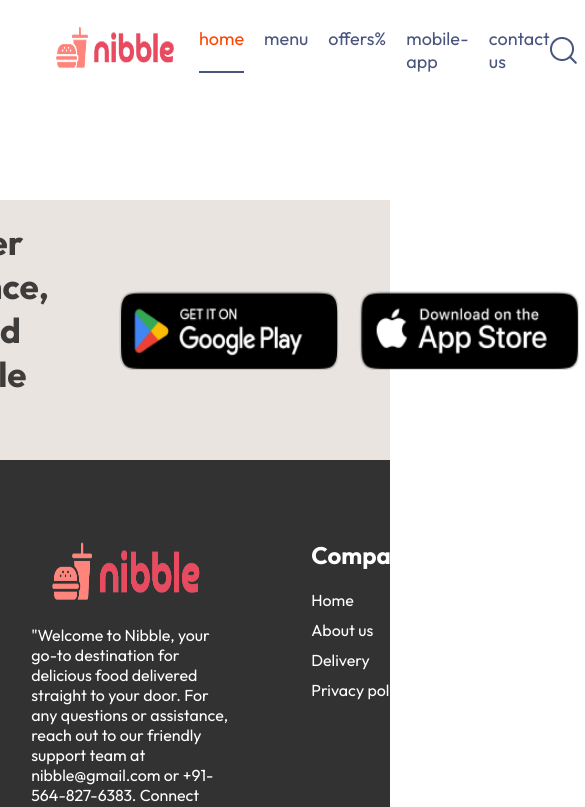
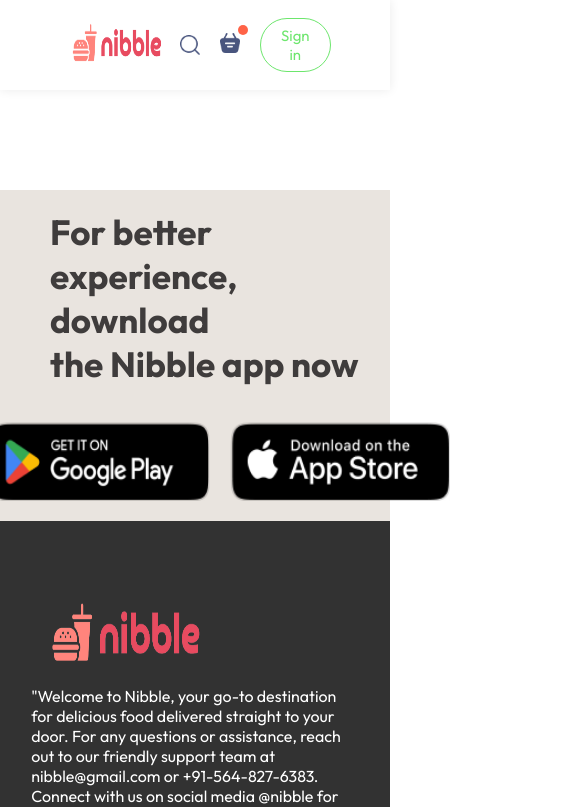
Before and after one commit to arshthakur/Food-Delivery-App, a React (Vite) app: page /order in a window 390 px wide. Shown: the top 807 px of the page, 585 px wide, since content can reach past the window. Built offline with nearby package versions, Linux system fonts and the light colour scheme.

Commit message:
add mobile view

```diff
--- a/src/App.jsx
+++ b/src/App.jsx
@@ -10,8 +10,8 @@
 const App =()=>{
   return(
     <>
+<Navbar></Navbar>
 <div className='app'>
-<Navbar></Navbar>
 <Routes>
  < Route path='/' element={<Home/>}/>
  < Route path='/cart' element={<Cart/>}/>
--- a/src/components/AppStore/AppStore.css
+++ b/src/components/AppStore/AppStore.css
@@ -2,9 +2,6 @@
   color: white;
   background-color:rgba(230, 225, 219, 0.87);
   display: flex;
-  /* flex-direction: column; */
-  /* display: grid;
-  grid-template-columns: 2fr 1fr 1fr; */
   align-items: center;
   justify-content: center;
   gap: 20px;
@@ -16,17 +13,11 @@
 .app-store .para{
   font-size: 30px;
   font-weight: 600;
-  margin-left: 50px;
+  margin-left: 30px;
   color: rgb(63, 60, 60);
 }
 
 .app-store .playstore{
-/* display: grid; */
-  /* flex-direction: column; */
-  /* grid-template-columns: 2fr 1fr 1fr; */
-  /* gap: 20px; */
-  /* margin-left: 150px; */
-
   display: flex;
   align-items: center;
   margin-left: 50px;
@@ -37,3 +28,15 @@
   width: 220px;
   height: 80px;
 }
+
+.app-store .playstore img:hover{
+  transform: scale(1.05);
+}
+
+@media(max-width:750px){
+  .app-store{
+    display: flex;
+    flex-direction: column;
+    gap: 35px;
+  }
+}
--- a/src/components/AppStore/AppStore.jsx
+++ b/src/components/AppStore/AppStore.jsx
@@ -5,7 +5,7 @@
 const AppStore = ()=>{
   return(
     <>
-    <div className='app-store'>
+    <div className='app-store' id='app-store'>
 
       <div className="para">
       <h3>For better experience, download <br></br>the Nibble app now</h3>
--- a/src/components/Exploremenu/ExploreMenu.css
+++ b/src/components/Exploremenu/ExploreMenu.css
@@ -46,3 +46,10 @@
   border: 4px solid orangered;
   padding: 2px;
 }
+
+@media(max-width:1050px){
+  .explore-menu-text{
+    max-width: 100%;
+    font-size: 14px;
+  }
+}
--- a/src/components/Footer/Footer.css
+++ b/src/components/Footer/Footer.css
@@ -40,6 +40,7 @@
 .footer-social-icons img{
   width: 40px;
   margin-right: 15px;
+  cursor: pointer;
 }
 .footer hr{
 width: 100%;
@@ -48,3 +49,13 @@
 background-color: grey;
 border: none;
 }
+@media(max-width:750px){
+  .footer-content{
+    display: flex;
+    flex-direction: column;
+    gap: 35px;
+  }
+  .footer-copyright{
+    text-align: center;
+  }
+}
--- a/src/components/Header/Header.css
+++ b/src/components/Header/Header.css
@@ -41,3 +41,24 @@
   border-radius: 50px;
 
 }
+
+@media(max-width:1050px){
+
+  .header-contents{
+    max-width: 45%;
+  }
+}
+
+@media(max-width:1050px){
+
+  .header-contents{
+    max-width: 65%;
+  }
+
+.header-contents p{
+  display: none;
+}
+.header-contents button{
+  padding: 2vw 4vw;
+}
+}
--- a/src/components/Navbar/Navbar.css
+++ b/src/components/Navbar/Navbar.css
@@ -1,16 +1,17 @@
 .navbar{
-  padding: 20px,0;
+  padding: 15px,0;
   display: flex;
   width: 100%;
   justify-content: space-between;
   align-items: center;
-
+  box-shadow: 0px 0px 10px #00000015 ;
 }
 
 .navbar .logo{
-height: 100px;
-width: 160px;
+height: 90px;
+width: 150px;
 background: none;
+margin-left: 60px;
 }
 
 .navbar-menu{
@@ -25,6 +26,7 @@
   display: flex;
   align-items: center;
   gap: 40px;
+  margin-right: 60px;
 }
 
 .navbar button{
@@ -74,3 +76,53 @@
   top: -15px;
   right: -8px;
 }
+
+@media(max-width:1050px){
+  .navbar .logo{
+    width: 140px;
+  }
+
+  .navbar-menu{
+    gap: 20px;
+    font-size: 17px;
+  }
+  .navbar-right{
+    gap: 30px;
+  }
+
+  .navbar-right img{
+    width: 22px;
+  }
+
+.navbar-right button{
+  padding: 8px 25px;
+}
+}
+
+@media(max-width:900px){
+  .navbar .logo{
+    width: 120px;
+  }
+
+  .navbar-menu{
+    gap: 15px;
+    font-size: 16px;
+  }
+  .navbar-right{
+    gap: 20px;
+  }
+
+  .navbar-right img{
+    width: 20px;
+  }
+
+.navbar-right button{
+  padding: 7px 20px;
+  font-size: 15px;
+}
+}
+@media(max-width:750px){
+ .navbar-menu{
+   display: none;
+  }
+}
--- a/src/components/Navbar/Navbar.jsx
+++ b/src/components/Navbar/Navbar.jsx
@@ -1,6 +1,7 @@
 import './Navbar.css'
 import React, { useState } from 'react'
 import {assets} from '../../assets/assets'
+import { Link } from 'react-router-dom'
 
 const Navbar=()=>{
 
@@ -10,13 +11,10 @@
 <div className='navbar'>
 <img src={assets.logo} alt='' className='logo'></img>
 <ul className='navbar-menu'>
-  <li onClick={()=>setMenu("home")} className={menu === "home"?"active":""}>home</li>
-  <li onClick={()=>setMenu("menu")} className={menu === "menu"? "active":""}>menu</li>
-  <li onClick={()=>setMenu("offers")} className={menu === "offers"? "active":""}>offers%
-    {/* <div className='new'>new</div> */}
-  </li>
-  <li onClick={()=>setMenu("mobile-app")} className={menu === "mobile-app"?"active":""}>mobile-app</li>
-  <li onClick={()=>setMenu("contact-us")} className={menu === "contact-us"?"active":""}>contact us</li>
+  <Link to='/' onClick={()=>setMenu("home")} className={menu === "home"?"active":""}>home</Link>
+  <a href='#explore-menu' onClick={()=>setMenu("menu")} className={menu === "menu"? "active":""}>menu</a>
+  <a href='#app-store' onClick={()=>setMenu("mobile-app")} className={menu === "mobile-app"?"active":""}>mobile-app</a>
+  <a href='#footer' onClick={()=>setMenu("contact-us")} className={menu === "contact-us"?"active":""}>contact us</a>
 </ul>
 <div className="navbar-right">
   <img src={assets.search_icon} alt=''></img>
--- a/src/index.css
+++ b/src/index.css
@@ -4,6 +4,7 @@
   margin: 0;
   box-sizing: border-box;
   font-family: outfit;
+  scroll-behavior: smooth;
 }
 
 body{
```
Also changed, not shown: src/components/LoginPopup/LoginPopup.jsx (added, +12 -0 lines), src/components/LoginPopup/LoginPopup.css (added).
